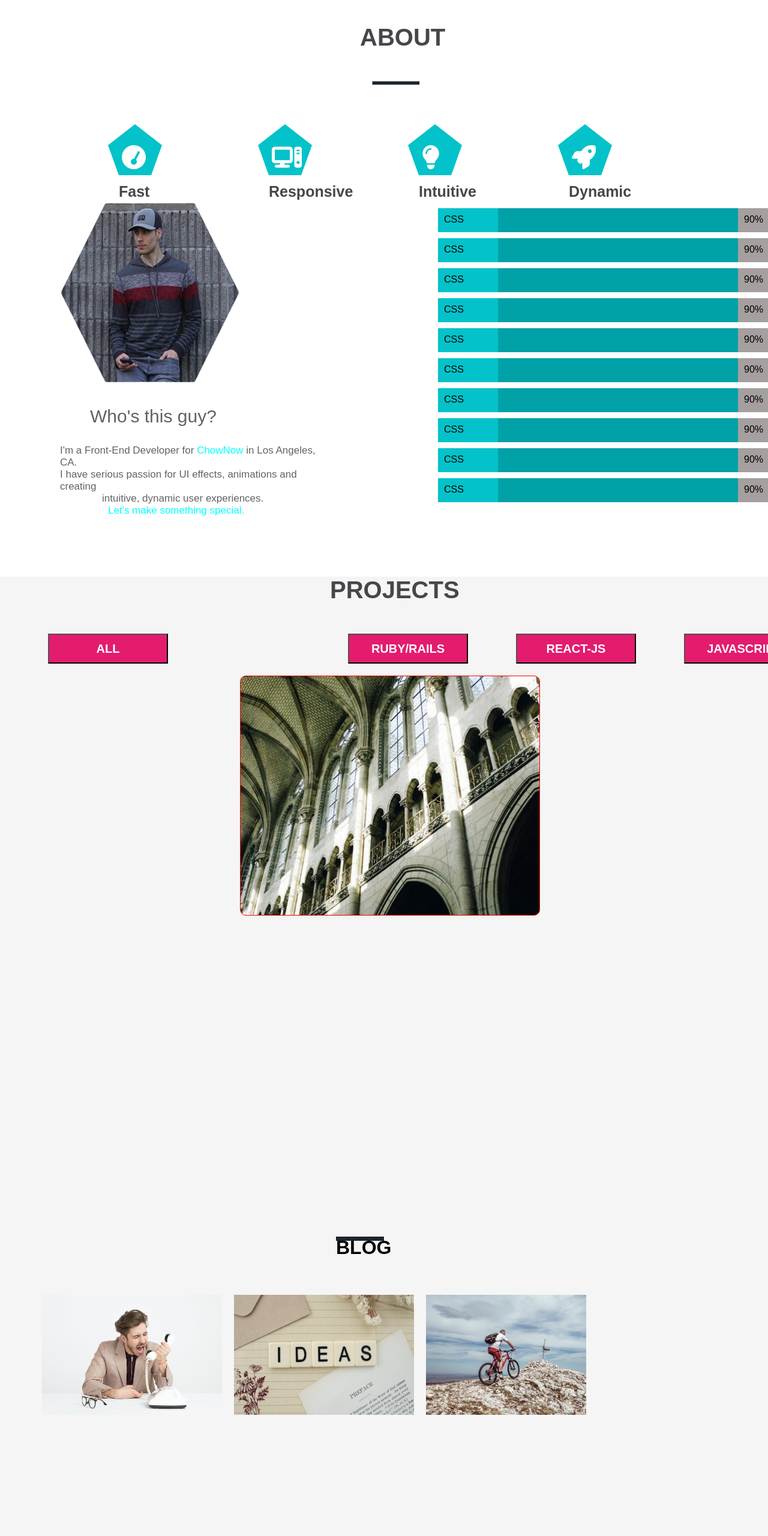
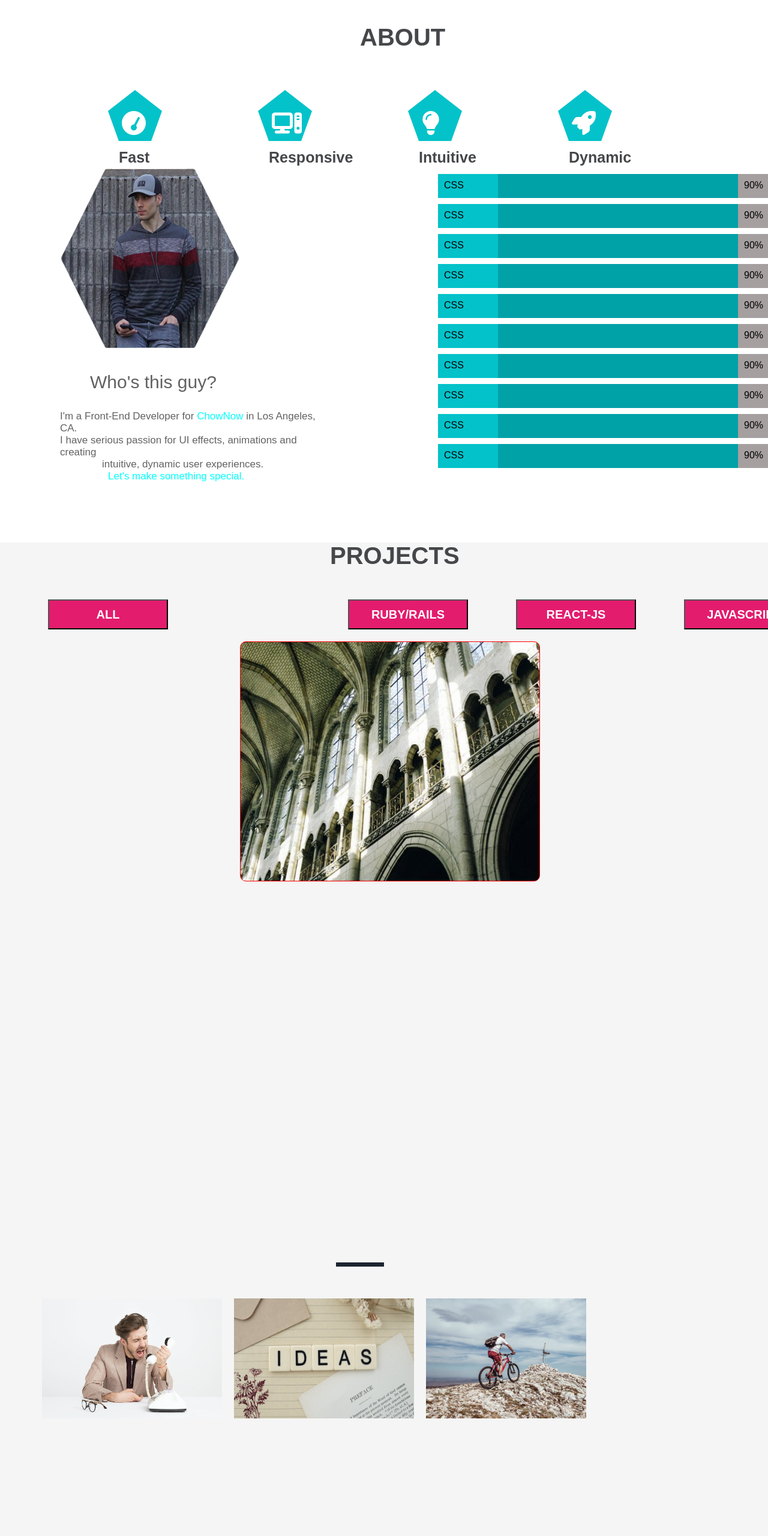
Before and after one commit to nurulloxonxon/portfoilo, a plain HTML site: page index.html in a window 1280 px wide. Shown: the part 860-3420 px from the top of the page at 60% size. Drawn offline with Linux system fonts and the light colour scheme.

Commit message:
first commit

```diff
--- a/index.html
+++ b/index.html
@@ -53,7 +53,7 @@
 
         <span>
             ABOUT
-            <hr>
+
         </span>
         <div class="div_pentagon">
             <li class="pentagon">
@@ -171,6 +171,7 @@
             PROJECTS
 
         </span>
+
         <div class="div_pro">
             <div class="div1">
                 <a href="">
@@ -211,11 +212,9 @@
 
         </div>
     </div>
+
     <div class="blog">
-        <span>
-            <h1 >BLOG</h1>
 
-        </span>
         <div class="div2">
             <img src="./angry man.jpeg" alt="">
             <img src="./idea.jpeg" alt="">
@@ -233,7 +232,7 @@
     <div class="contact">
         <span>
             <h1 style="padding-left: 500px; font-size: 50px;color: white;transform: translateY(100px);">CONTACT</h1>
-            <hr > <br>
+       <br>
             <span class="span">
                 Have a question or want to work together?
             </span> <br>
--- a/style.css
+++ b/style.css
@@ -312,7 +312,10 @@
      flex-direction: column;
  }
 .blog{
- transform: translateY(-900px) translateX(560px);
+ transform: translateY(-800px) translateX(560px);
+}
+.blog h1{
+  padding-bottom: 100px;
 }
 .blog{
     width: 80px;
```
